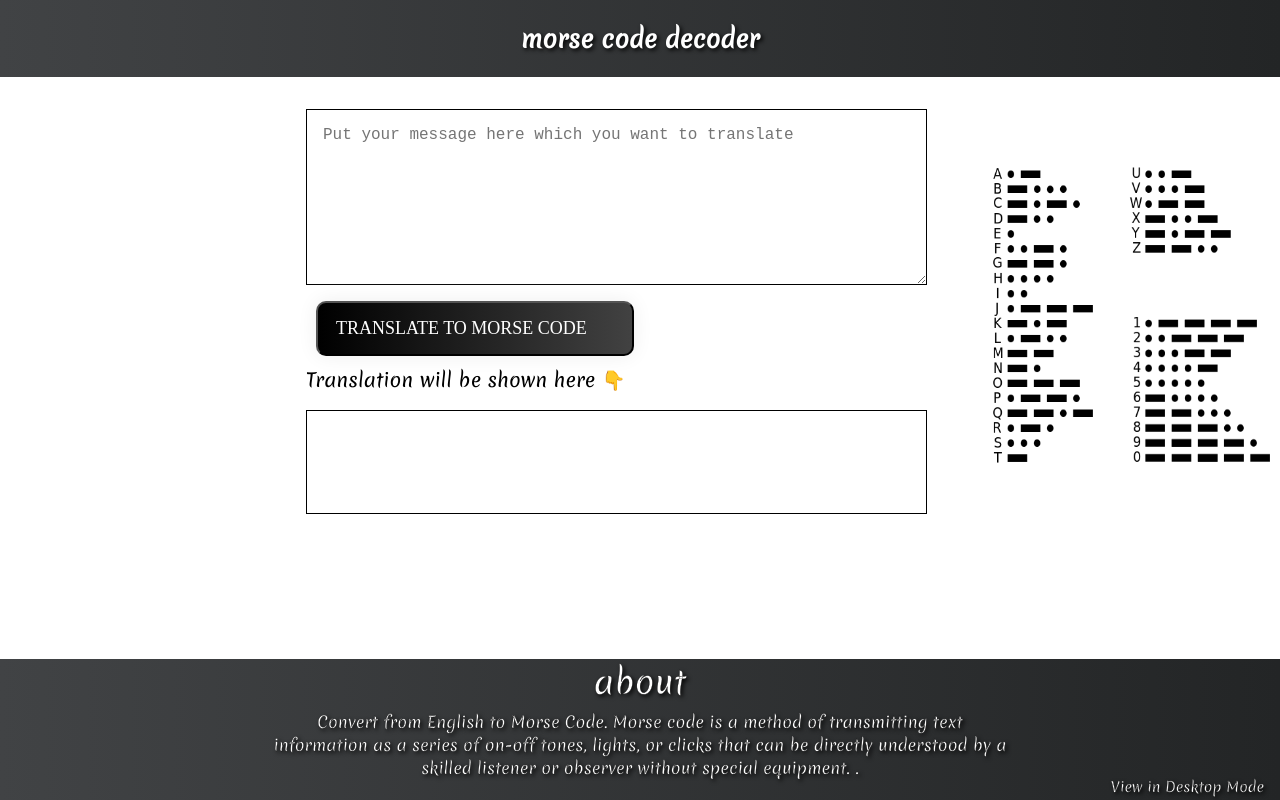
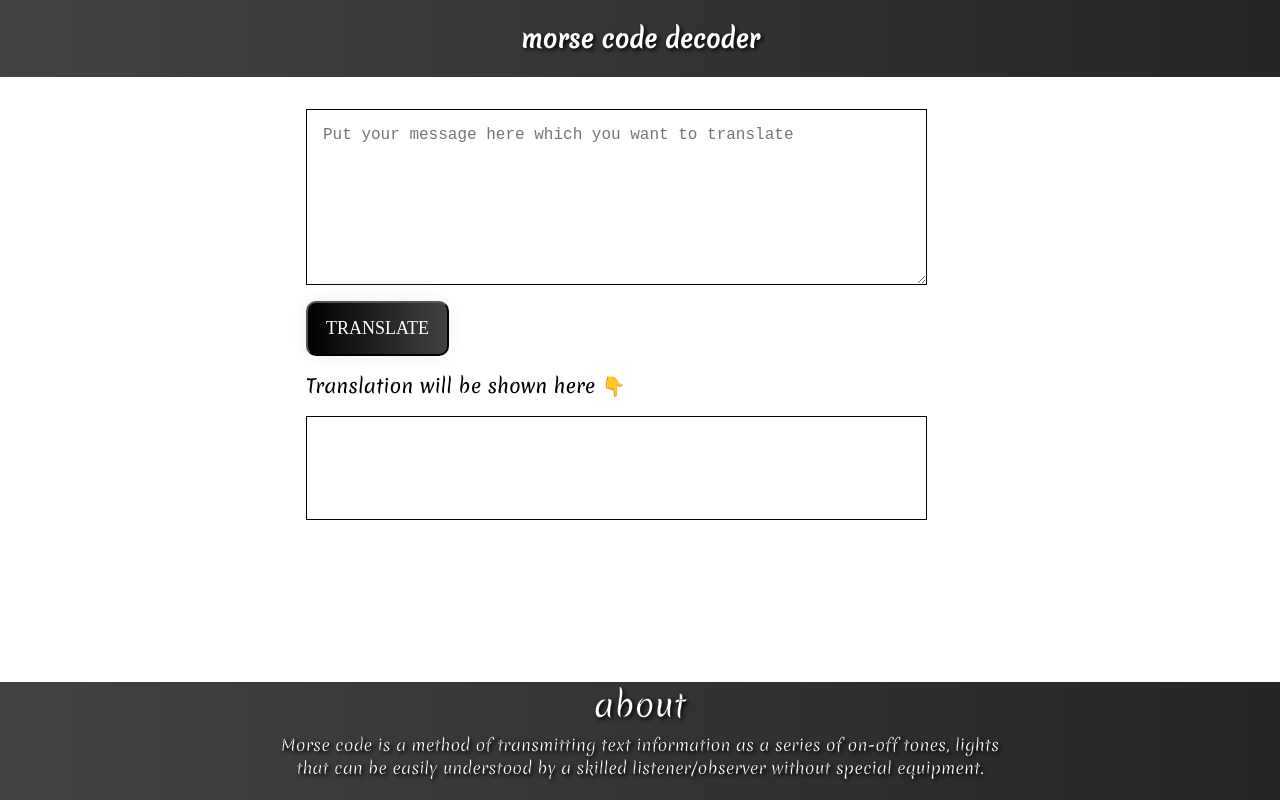
Before and after one commit to shivammishra3/morse-code-translator, a plain HTML site: page index.html in a window 1280 px wide. Drawn offline with Linux system fonts and the light colour scheme; a web font is replaced by a local one.

Commit message:
updated index

```diff
--- a/index.html
+++ b/index.html
@@ -31,17 +31,13 @@
     </nav>
     <main>
         <textarea id="txt-input" placeholder="Put your message here which you want to translate "></textarea>
-        <button id="btn-translate"> Translate to Morse Code</button>
-        <div class="image">
-            <img src="./images/mcode.png" alt="morse code guide loading.." width="290px" height="310px">
-        </div>
+        <button id="btn-translate"> Translate</button>
         <div style="font-size: larger; color: black; ">Translation will be shown here 👇</div>
         <div id="output"></div>
     </main>
     <footer id="foot-style">
         <div style="font-size:xx-large;">about</div>
-        <p>Convert from English to Morse Code. Morse code is a method of transmitting text information as a series of on-off tones, lights, or clicks that can be directly understood by a skilled listener or observer without special equipment. .</p>
-        <div class="bottomright">View in Desktop Mode</div>
+        <p>Morse code is a method of transmitting text information as a series of on-off tones, lights that can be easily understood by a skilled listener/observer without special equipment.</p>
     </footer>
 
     <script src="app.js" type="text/javascript"></script>
--- a/style.css
+++ b/style.css
@@ -9,6 +9,7 @@ body {
     font-family: 'Merienda', cursive;
     margin: 0px;
     color: #ffffff;
+    overflow: hidden;
 }
 
 /** navbar **/
@@ -49,8 +50,7 @@ button {
 }
 
 #btn-translate {
-   margin: 10px;
-   padding: 15px 45px 15px 18px;
+   padding: 15px 18px 15px 18px;
    text-align:left;
    text-transform: uppercase;
    transition: 0.5s;
@@ -122,20 +122,3 @@ footer p {
     color: white;
     text-shadow: 2px 2px 4px #000000;
 }
-
-.bottomright {
-    position: absolute;
-    bottom: 3px;
-    right: 16px;
-    font-size: 14px;
-  }
-
-
-/** image **/
-
-.image {
-    position: absolute;
-    right: 0%;
-    top: 20%;
-    left: 77%;
-}
```
Also changed, not shown: images/mcode.png (deleted).
